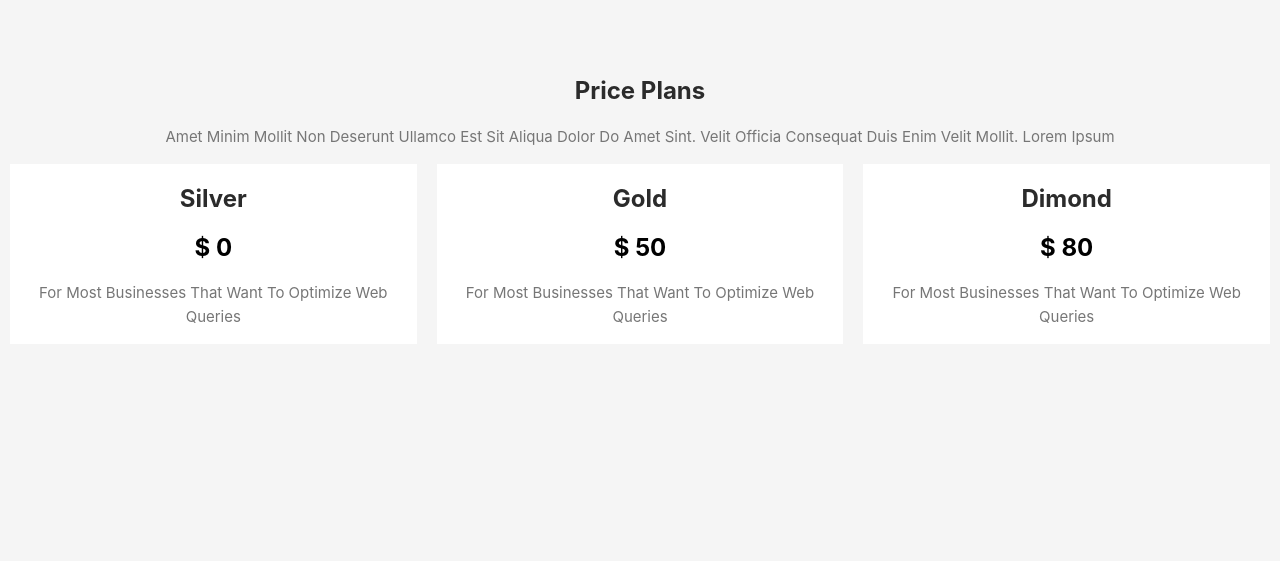
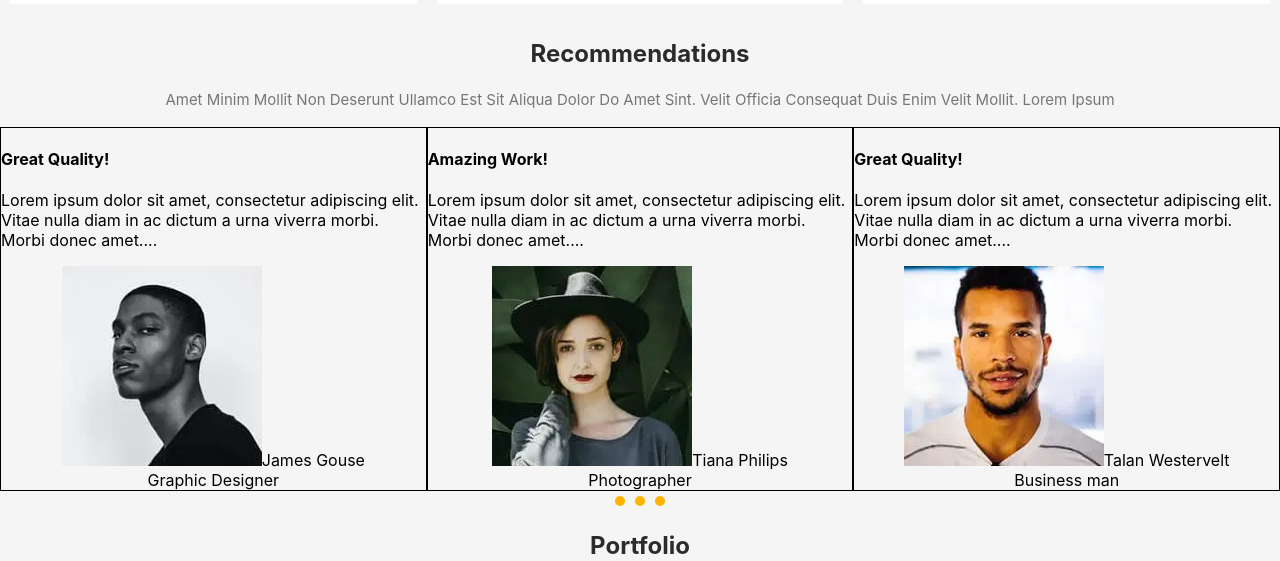
Before and after one commit to EarlMefisto/first-portfolio, a React app: page / in a window 1280 px wide. Shown: the part 1260-1821 px from the top of the page. Built offline with nearby package versions, Linux system fonts and the light colour scheme.

Commit message:
add Recommendations

```diff
--- a/src/App.tsx
+++ b/src/App.tsx
@@ -6,17 +6,19 @@ import { RightMenu } from "./components/menu/RightMenu/RightMenu";
 import { PricePlans } from "./layout/sections/pricePlans/PricePlans";
 import { Portfolio } from "./layout/sections/portfolio/Portfolio";
 import { Blog } from "./layout/sections/blog/Blog";
+import { Recommendations } from "./layout/sections/recommendations/Recommendations";
 
 function App() {
   return (
     <div className="App">
       <MyFirstPortfolio>
         <Main />
-        <RightMenu/>
+        <RightMenu />
         <MyServices />
         <PricePlans />
-        <Portfolio/>
-        <Blog/>
+        <Recommendations />
+        <Portfolio />
+        <Blog />
       </MyFirstPortfolio>
     </div>
   );
--- /dev/null
+++ b/src/components/Slider.tsx
@@ -0,0 +1,50 @@
+import React from "react";
+import styled from "styled-components";
+import { FlexWrapper } from "./FlexWrapper";
+
+type RecommendationsPropsType = {
+  title: string;
+  src: string;
+  text: string;
+  name: string;
+  special: string;
+};
+
+export const Slider = (props: RecommendationsPropsType) => {
+  return (
+    <StyledSlider>
+      <FlexWrapper>
+        <Slide>
+          <SlideTitle>{props.title}</SlideTitle>
+          <SlideText>{props.text}</SlideText>
+          <SlideProfile src={props.src} alt="" />
+          <SlideName>{props.name}</SlideName>
+          <SlideSpecialization>{props.special}</SlideSpecialization>
+        </Slide>
+      </FlexWrapper>
+    </StyledSlider>
+  );
+};
+
+const StyledSlider = styled.div`
+  border: 1px solid;
+`;
+
+const Slide = styled.div`
+  max-width: 500px;
+  text-align: center;
+`;
+
+const SlideTitle = styled.h4`
+  text-align: left;
+`;
+
+const SlideText = styled.p`
+  text-align: left;
+`;
+
+const SlideProfile = styled.img``;
+
+const SlideName = styled.span``;
+
+const SlideSpecialization = styled.div``;
--- a/src/layout/sections/blog/Blog.tsx
+++ b/src/layout/sections/blog/Blog.tsx
@@ -10,7 +10,7 @@ import blog3Img from "../../../assets/img/portfolio-image-3.webp";
 
 export const Blog = () => {
   return (
-    <div>
+    <StyledBlog>
       <SectionTitle>Blog</SectionTitle>
       <SectionText>
         Amet minim mollit non deserunt ullamco est sit aliqua dolor do amet
@@ -21,6 +21,10 @@ export const Blog = () => {
         <BlogPost src={blog2Img} title={"Make Business Card"} text={""} link={""}/>
         <BlogPost src={blog3Img} title={"How To Make Flyer Design"} text={""} link={""}/>
       </FlexWrapper>
-    </div>
+    </StyledBlog>
   );
 };
+
+const StyledBlog = styled.section`
+  min-height: 100vh;
+`
--- a/src/layout/sections/main/Main.tsx
+++ b/src/layout/sections/main/Main.tsx
@@ -7,8 +7,8 @@ export const Main = () => {
   return (
     <StyledMain>
       <FlexWrapper
+        justify={"space-between"}
         align={"center"}
-        justify={"space-around"}
         background={"#FFFF"}
       >
         <div>
@@ -27,7 +27,7 @@ export const Main = () => {
 };
 
 const StyledMain = styled.div`
-  width: 80%;
+  max-width: 100vh;
 `;
 
 const Photo = styled.img`
--- a/src/layout/sections/myServices/MyServices.tsx
+++ b/src/layout/sections/myServices/MyServices.tsx
@@ -51,6 +51,5 @@ export const MyServices = () => {
 };
 
 const StyledMyServices = styled.section`
-  background-color: #f5f5f5;
-  min-height: 100vh;
+
 `;
--- a/src/layout/sections/portfolio/Portfolio.tsx
+++ b/src/layout/sections/portfolio/Portfolio.tsx
@@ -26,7 +26,7 @@ const PortfolioItems = [
 
 export const Portfolio = () => {
   return (
-    <div>
+    <StyledPortfolio>
       <SectionTitle>Portfolio</SectionTitle>
       <SectionText>
         Amet minim mollit non deserunt ullamco est sit aliqua dolor do amet
@@ -44,6 +44,10 @@ export const Portfolio = () => {
         <PortfolioPost src={portfolio8Img} />
         <PortfolioPost src={portfolio9Img} />
       </FlexWrapper>
-    </div>
+    </StyledPortfolio>
   );
 };
+
+const StyledPortfolio = styled.section`
+
+`
--- a/src/layout/sections/pricePlans/PricePlans.tsx
+++ b/src/layout/sections/pricePlans/PricePlans.tsx
@@ -24,6 +24,4 @@ export const PricePlans = () => {
 };
 
 const StyledPricePlans = styled.section`
-  background-color: #f5f5f5;
-  min-height: 100vh;
 `;
--- /dev/null
+++ b/src/layout/sections/recommendations/Recommendations.tsx
@@ -0,0 +1,72 @@
+import React from "react";
+import styled from "styled-components";
+import { SectionTitle } from "../../../components/SectionTitile";
+import { SectionText } from "../../../components/SectionText";
+import { Slider } from "../../../components/Slider";
+import { FlexWrapper } from "../../../components/FlexWrapper";
+
+import profile1Img from "../../../assets/img/review-image-1.webp";
+import profile2Img from "../../../assets/img/review-image-2.webp";
+import profile3Img from "../../../assets/img/review-image-3.webp";
+
+export const Recommendations = () => {
+  return (
+    <StyledRecommendations>
+      <SectionTitle>Recommendations</SectionTitle>
+      <SectionText>
+        Amet minim mollit non deserunt ullamco est sit aliqua dolor do amet
+        sint. Velit officia consequat duis enim velit mollit. lorem ipsum
+      </SectionText>
+      <FlexWrapper>
+        <Slider
+          title={"Great Quality!"}
+          text={
+            "Lorem ipsum dolor sit amet, consectetur adipiscing elit. Vitae nulla diam in ac dictum a urna viverra morbi. Morbi donec amet...."
+          }
+          src={profile1Img}
+          name={"James Gouse"}
+          special={"Graphic Designer"}
+        />
+        <Slider
+          title={"Amazing Work!"}
+          text={
+            "Lorem ipsum dolor sit amet, consectetur adipiscing elit. Vitae nulla diam in ac dictum a urna viverra morbi. Morbi donec amet...."
+          }
+          src={profile2Img}
+          name={"Tiana Philips"}
+          special={"Photographer"}
+        />
+        <Slider
+          title={"Great Quality!"}
+          text={
+            "Lorem ipsum dolor sit amet, consectetur adipiscing elit. Vitae nulla diam in ac dictum a urna viverra morbi. Morbi donec amet...."
+          }
+          src={profile3Img}
+          name={"Talan Westervelt"}
+          special={"Business man"}
+        />
+      </FlexWrapper>
+      <Pagination>
+        <span></span>
+        <span></span>
+        <span></span>
+      </Pagination>
+    </StyledRecommendations>
+  );
+};
+
+const StyledRecommendations = styled.section``;
+
+const Pagination = styled.div`
+  display: flex;
+  flex-direction: row;
+  justify-content: center;
+
+  span {
+    border-radius: 100%;
+    width: 10px;
+    height: 10px;
+    margin: 5px;
+    background-color: #ffb400;
+  }
+`;
```
